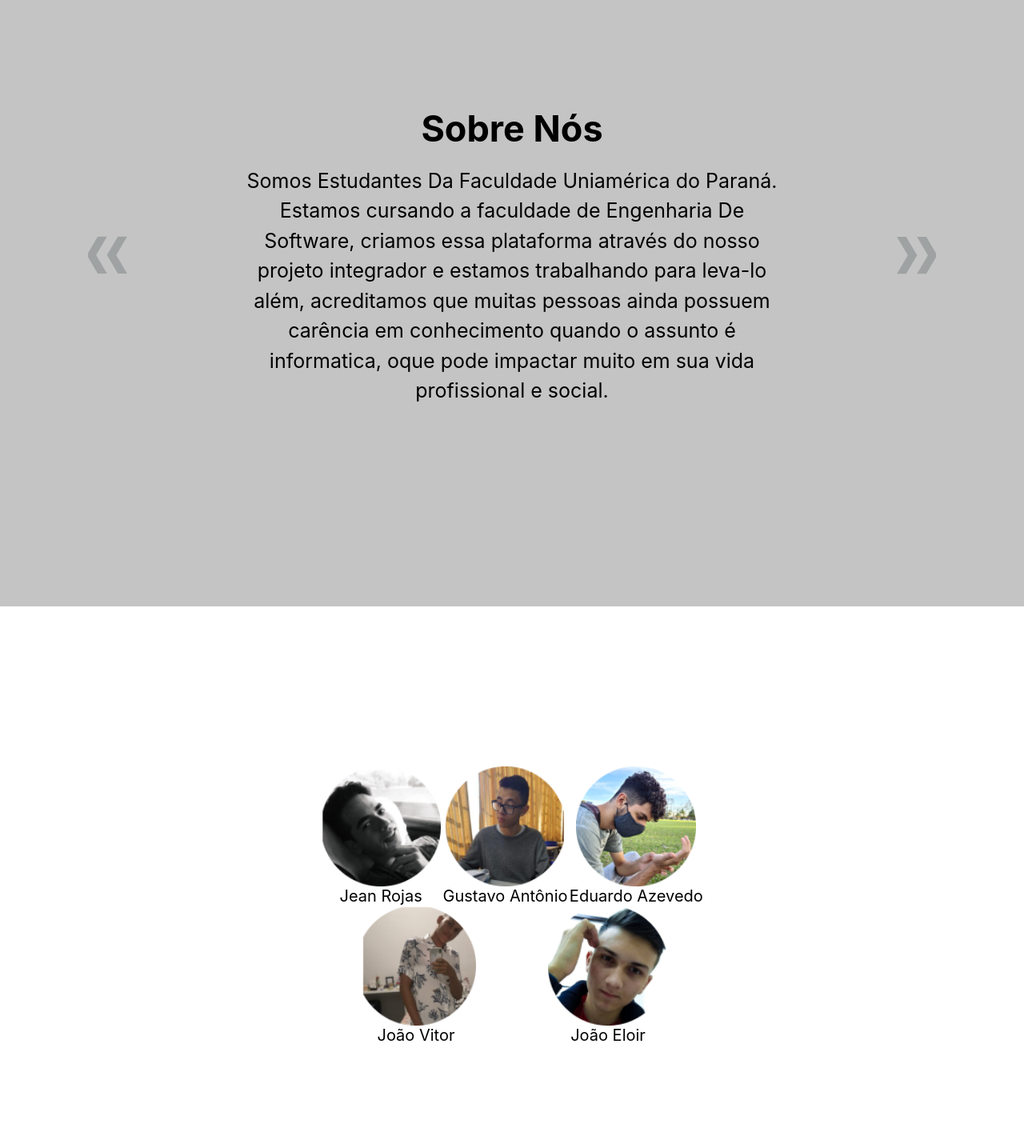
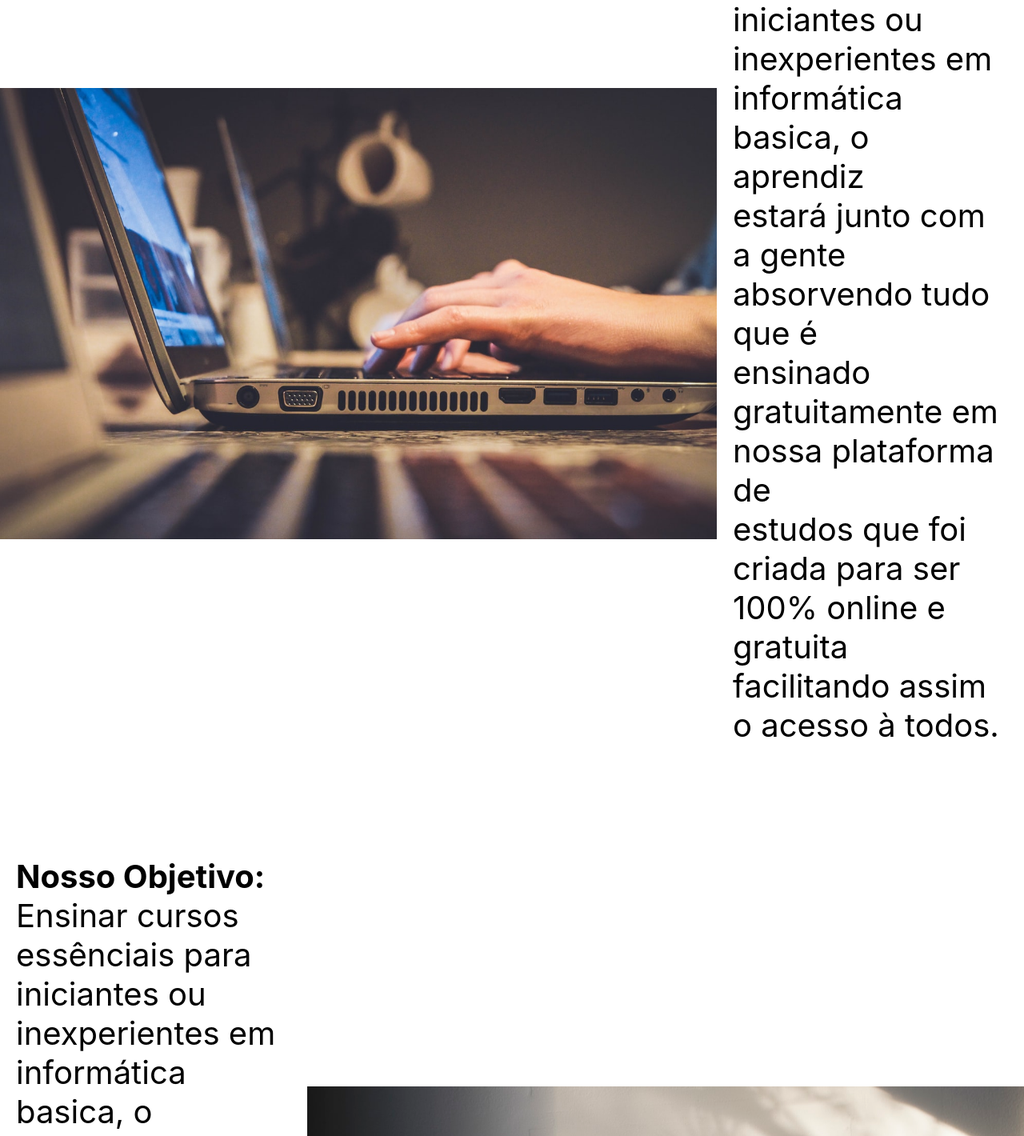
Before and after one commit to JeanRojasD/React-NA, a React (Create React App) app: page /sobre in a window 1280 px wide. Shown: the part 400-1820 px from the top of the page at 80% size. Built offline with nearby package versions, Linux system fonts and the light colour scheme.

Commit message:
novo about

```diff
--- a/src/components/Images Rodape/index.css
+++ /dev/null
@@ -1,21 +0,0 @@
-.fotos{
-  display: flex;
-  flex-direction: row;
-  flex-wrap: wrap;
-  justify-content: space-around;
-  align-items: center;
-  padding: 200px;
-  margin-left: 200px;
-  margin-right: 200px;
-}
-
-.img-align{
-  display: flex;
-  flex-direction: column;
-  align-items: center;
-  font-size: 20px;
-}
-
-.img-align img{
-    width: 150px;
-}
--- a/src/components/Images Rodape/index.jsx
+++ /dev/null
@@ -1,35 +0,0 @@
-import React from 'react'
-import './index.css'
-import Jao from '../../assets/images/João.png'
-import Eduardo from '../../assets/images/Eduardo.png'
-import Jean from '../../assets/images/Jean.png'
-import Gustavo from '../../assets/images/Gustavo.png'
-import Eloir from '../../assets/images/Eloir.png'
-
-function Rodapeimg (){
-return(
-<div className="fotos">
-    <div className="img-align">
-        <img src={Jean} alt="Jean"/>
-        <p>Jean Rojas</p>
-    </div>
-    <div className="img-align">
-        <img src={Gustavo} alt="Gustavo"/>
-        <p>Gustavo Antônio</p>
-    </div>
-    <div className="img-align">
-        <img src={Eduardo} alt="Eduardo"/>
-        <p>Eduardo Azevedo</p>
-    </div>
-    <div className="img-align">
-        <img src={Jao} alt="João Vitor"/>
-        <p>João Vitor</p>
-    </div>
-    <div className="img-align">
-        <img src={Eloir} alt="João Eloir"/>
-        <p>João Eloir</p>
-    </div>
-</div>
-)
-}
- export default Rodapeimg;
--- a/src/pages/Sobre/index.css
+++ b/src/pages/Sobre/index.css
@@ -1,37 +1,35 @@
-.sobre-page{
+.sobre-objetivo{
+  margin-top: 100px;
   display: flex;
-  flex-direction: column;
+  flex-direction: row;
+  margin-bottom: 100px;
+  align-items: center;
 }
 
-.container{
-  background-color: #C4C4C4 ;
+.sobre-objetivo img{
+  width: 70%;
+}
+
+.sobre-nos img{
+  width: 70%;
+}
+
+.sobre-nos{
   display: flex;
   flex-direction: row;
   align-items: center;
-  padding: 250px;
-  justify-content: space-between;
-  margin-top: 150px;
-  position: relative;
+  margin-bottom: 100px;
 }
 
-.h1{
-  text-align: center;
-  font-size: 45px;
-  padding-bottom: 20px;
+.sobre-text{
+  width: 40%;
+  padding: 20px;
 }
 
-.p{
-  text-align: center;
-  font-size: 25px;
-  line-height: 1.5em;
+.sobre-text h1{
+  font-size: 40px;
 }
 
-#arrowla{
-  position: relative;
-  right: 140px;
+.sobre-text p{
+  font-size: 40px;
 }
-
-#arrowca{
-  position: relative;
-  left: 140px;
-}
--- a/src/pages/Sobre/index.jsx
+++ b/src/pages/Sobre/index.jsx
@@ -1,57 +1,46 @@
 import React,{useState} from 'react';
 import Header from '../../components/Header';
 import Rodape from '../../components/Rodape';
-import Rodapeimg from '../../components/Images Rodape';
 import './index.css';
-import arrowca from '../../assets/images/arrowca.png';
-import arrowla from '../../assets/images/arrowla.png';
+import sobre from '../../assets/images/objetivo.jpg';
+import sobretwo from '../../assets/images/sobre2.jpg';
 
 
 function Sobre(){
 
-const textoss=[
-  {
-    id : "texto1",
-    titulo : "Quem Somos",
-    content : `Ensinar cursos essênciais para iniciantes ou inexperientes em informática basica, o aprendiz estará junto com
-    a gente absorvendo tudo que é ensinado gratuitamente em nossa plataforma de estudos que foi criada para ser
-   100% online e gratuita facilitando assim o acesso à todos`
-  },
-  {
-    id : "texto2",
-    titulo : "Sobre Nós",
-    content : `Somos Estudantes Da Faculdade Uniamérica do Paraná. Estamos cursando a faculdade de Engenharia De Software,
-    criamos essa plataforma através do nosso projeto integrador e estamos trabalhando para leva-lo além,
-    acreditamos que muitas pessoas ainda possuem carência em conhecimento quando o assunto é informatica, oque pode
-    impactar muito em sua vida profissional e social.`
-  }
-];
-
-const [currenttext,setCurrenttext] = useState(textoss[1]);
-
-const toggleText=() => {
-  const index=currenttext.id==="texto2"?0:1;
-  setCurrenttext(textoss[index])
-}
-
 return(
   <div className="sobre-page">
     <Header />
-    <div className="container">
-    <button onClick={toggleText} id="arrowla">
-          <img src={arrowla} alt="arrowla"/>
-        </button>
-      <div>
-        <h1 className="h1">{currenttext.titulo}</h1>
-        <p className="p">{currenttext.content}</p>
-      </div>
-      <button onClick={toggleText} id="arrowca">
-          <img src={arrowca} alt="arrowca"/>
-        </button>
+    <div className="sobre-container">
+        <div className="sobre-objetivo">
+          <img src={sobre}></img>
+          <div className="sobre-text">
+            <h1>Nosso Objetivo:</h1>
+            <p> Ensinar cursos essênciais para iniciantes ou<br/>
+              inexperientes em informática basica, o aprendiz<br/>
+              estará junto com a gente absorvendo tudo que é<br/>
+              ensinado gratuitamente em nossa plataforma de<br/>
+              estudos que foi criada para ser 100% online e<br/>
+              gratuita facilitando assim o acesso à todos.<br/>
+            </p>
+          </div>
+        </div>
+        <div className="sobre-nos">
+          <div className="sobre-text">
+            <h1>Nosso Objetivo:</h1>
+            <p> Ensinar cursos essênciais para iniciantes ou<br/>
+                inexperientes em informática basica, o aprendiz<br/>
+                estará junto com a gente absorvendo tudo que é<br/>
+                ensinado gratuitamente em nossa plataforma de<br/>
+                estudos que foi criada para ser 100% online e<br/>
+                gratuita facilitando assim o acesso à todos.<br/>
+            </p>
+          </div>
+          <img src={sobretwo}></img>
+        </div>
     </div>
-    <Rodapeimg />
     <Rodape />
   </div>
-  )
+  );
 }
 export default Sobre;
```
Also changed, not shown: src/assets/images/objetivo.jpg (added), src/assets/images/sobre2.jpg (added), src/components/Slider-about/index.css (added), src/components/Slider-about/index.html (added).
